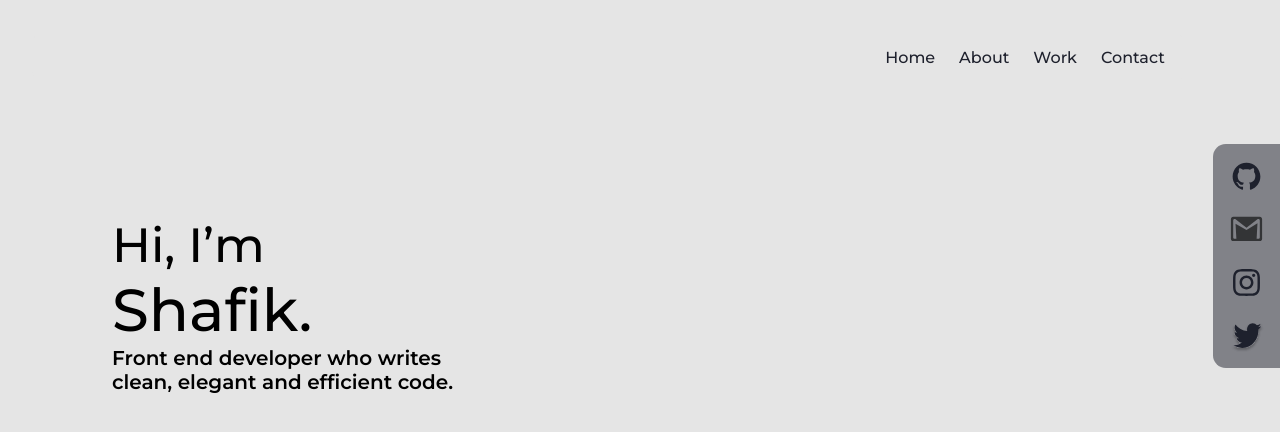
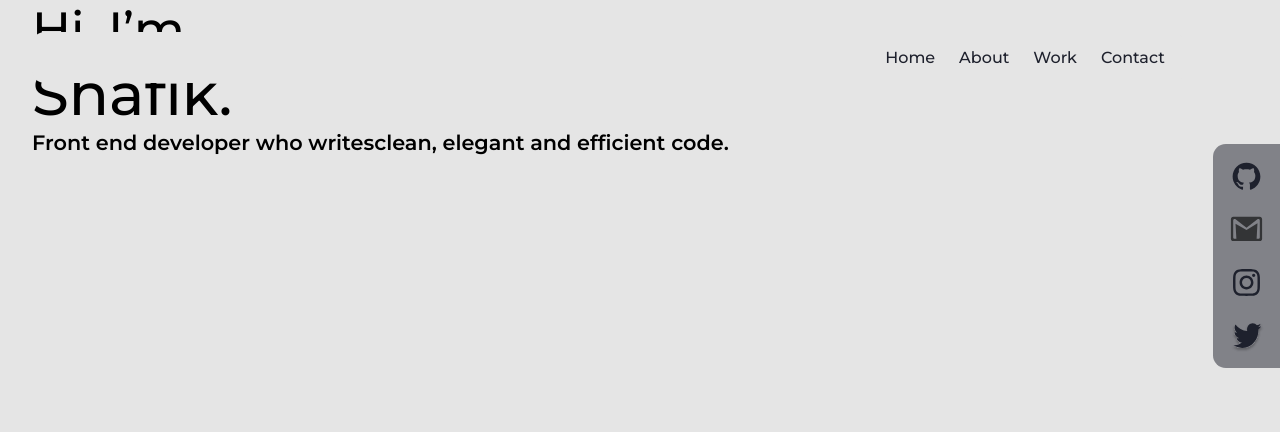
Before and after one commit to shafdev/portfolio_ongoing, a React (Create React App) app: page / in a window 1280 px wide. Shown: the top 432 px of the page. Built offline with nearby package versions, Linux system fonts and the light colour scheme.

Commit message:
c1_06_07_22

```diff
--- a/src/Portfolio.js
+++ b/src/Portfolio.js
@@ -17,12 +17,12 @@ function Portfolio(){
                 <FirstPage/>
             </Burger>
         </div>
-        <div>
+        {/* <div> */}
             <SecondPage/>
-        </div>
-        <div>
+        {/* </div> */}
+        {/* <div> */}
             <ThirdPage/>
-        </div>
+        {/* </div> */}
     </div>
     </>)
 }
--- a/src/firstpage/body/firstpage_components/Intro.js
+++ b/src/firstpage/body/firstpage_components/Intro.js
@@ -5,15 +5,15 @@ function Intro(){
 
     return(<>
         <div className="firstpage-intro">
-        <div className="intros">
+        {/* <div className="intros"> */}
             <span className="intro-hii">Hi, I’m</span>
             <br/>
             <span className="intro-name">Shafik.</span>
             <br/>
 
             <span className="intro-bio">Front end developer who writes
-            <br/>clean, elegant and efficient code.</span>
-        </div>
+            {/*<br/>*/}clean, elegant and efficient code.</span>
+        {/* </div> */}
         </div>
     </>)
 }
--- a/src/index.css
+++ b/src/index.css
@@ -64,49 +64,44 @@
 .firstpage-intro{
   z-index: 1;
   position: relative;
-  left: 14rem;
-  top:1rem;
-  /* margin-top: auto; */
-  /* margin-bottom: auto; */
-  /* left: 191px; */
-  width: 50%;
-  /* height: auto; */
-  /* height: 60%; */
-  /* background-color: #C26868; */
-  /* margin: auto; */
+  /* background-color: cornflowerblue; */
+  margin-top: 11rem;
+  margin-left: 2rem;
+  /* left: 10%; */
+  /* left: 14rem; */
+  /* top:1rem; */
+  /* width: 50%; */
 }
-.intros{
+/* .intros{
   position: relative;
-  /* margin: auto; */
   top:25vh;
-  /* bottom: 2%; */
   right: 7rem;
-  /* position: absolute; */
-}
+  background-color: ;
+} */
 .intro-hii{
   z-index: 1;
-  /* position: absolute; */
   font-weight: 500;
   font-size: 3rem;
-  top:1.5rem;
-  /* font-size: 15%; */
+  /* top:1.5rem; */
 }
 
 .intro-name{
   z-index: 1;
-
-  /* position:absolute; */
   font-weight: 500;
   font-size: 3.7rem;
-  top: 4.5rem;
+  /* top: 4.5rem; */
 }
-.intro-bio{
+span:nth-child(5){
+  /* position: relative; */
   z-index: 1;
-
-  /* position:absolute; */
   font-weight: 600;
-  font-size: 20px;
-  top:9rem;
+  font-size: 1.3rem;
+  /* padding:20px ; */
+  /* border:2rem; */
+  /* margin-right: 2rem; */
+  /* background-color: #af5e20; */
+  /* text-align: center; */
+  /* top:9rem; */
 }
 
 
@@ -144,6 +139,7 @@
   opacity: 0.6;
 
 }
+
 @media screen and (max-width:576px){
 
   .navbar{
```
